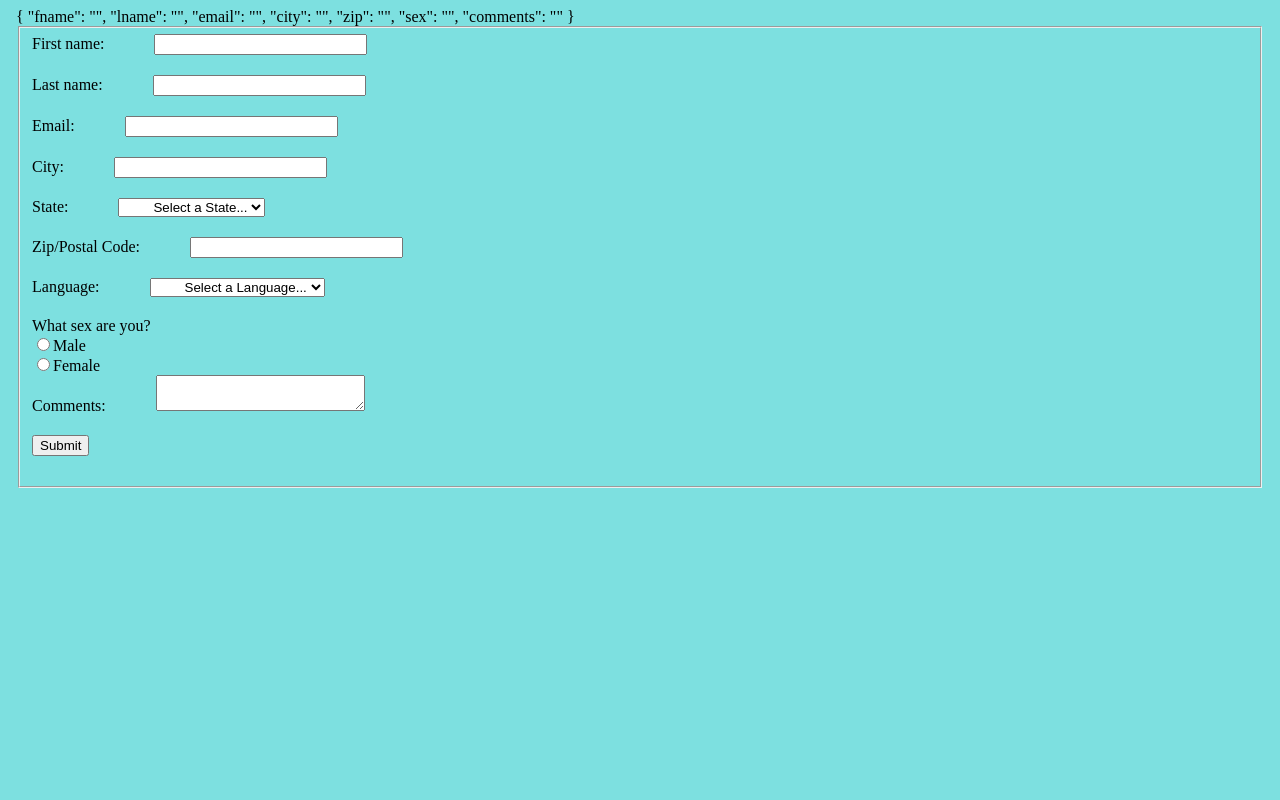
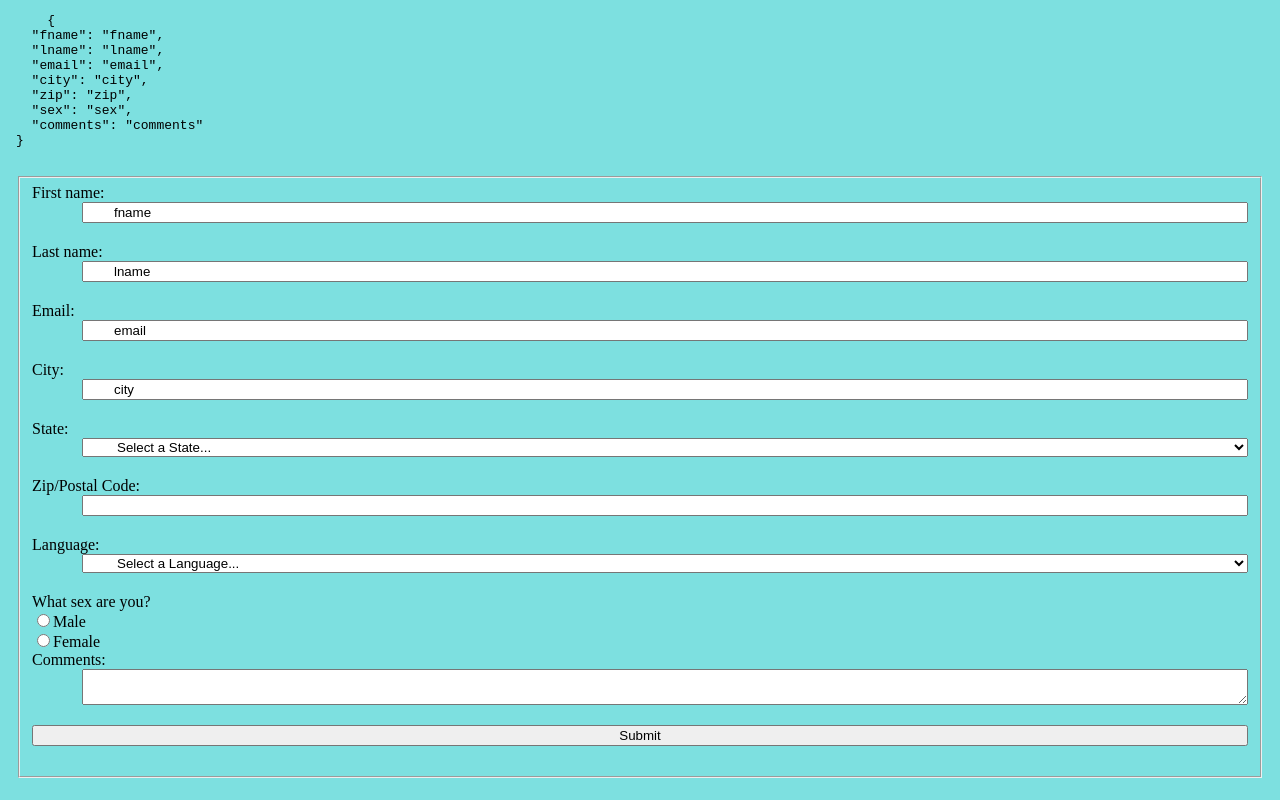
Before and after one commit to Lakneswaran/Basic-form-angular, an Angular app in the folder basic-form-angular-/: page / in a window 1280 px wide. Built offline with nearby package versions, Linux system fonts and the light colour scheme.

Commit message:
data is binded to the friend model

```diff
--- a/basic-form-angular-/src/app/app.component.css
+++ b/basic-form-angular-/src/app/app.component.css
@@ -1,6 +1,9 @@
 .form-group{
     margin-bottom: 20px;
     float: center;
+    display: flex;
+    justify-content: space-evenly;
+    flex-direction: column;
 }
 
 .control-label{
--- a/basic-form-angular-/src/app/app.component.html
+++ b/basic-form-angular-/src/app/app.component.html
@@ -7,30 +7,31 @@
     <title>Document</title>
 </head>
 <body>
-    {{ formName.value | json }}
-
+    <pre>
+    {{ friendModel | json }}
+    </pre>
 
 
     <form novalidate action="_submit" method="post" accept-charset="utf-8" #formName="ngForm">
         <fieldset>
             <div id="_fname" class="form-group">
                 <label class=control-label for="fname">First name:</label>
-                <input type="text" name="fname" id="fname" class="form-control" #inputName="ngModel"ngModel>
+                <input type="text" name="fname" id="fname" class="form-control" [(ngModel)]="friendModel.fname">
 
 
             </div>
             <div id="_lname" class="form-group">
                 <label class=control-label for="lname">Last name:</label>
-                <input type="text" name="lname" id="lname" class="form-control" #inputName="ngModel"ngModel>
+                <input type="text" name="lname" id="lname" class="form-control" [(ngModel)]="friendModel.lname">
 
             </div>
             <div id="_email" class="form-group">
                 <label class=control-label for="email">Email:</label>
-                <input type="email" name="email" id="email" autocorrect="off" autocapitalize="off" class="form-control" #inputName="ngModel"ngModel>
+                <input type="email" name="email" id="email" autocorrect="off" autocapitalize="off" class="form-control" [(ngModel)]="friendModel.email">
             </div>
             <div id="_city" class="form-group">
                 <label class=control-label for="city">City:</label>
-                <input type="text" name="city" id="city" class="form-control" #inputName="ngModel"ngModel>
+                <input type="text" name="city" id="city" class="form-control" [(ngModel)]="friendModel.city">
             </div>
             <div id="_state" class="form-group">
                 <label class=control-label for="state">State:</label>
--- a/basic-form-angular-/src/app/app.component.ts
+++ b/basic-form-angular-/src/app/app.component.ts
@@ -1,4 +1,5 @@
 import { Component } from '@angular/core';
+import { Friend } from './friend';
 
 @Component({
   selector: 'app-root',
@@ -22,4 +23,6 @@ export class AppComponent {
     'Not in list'
   ];
 
+ friendModel = new Friend("fname", "lname", "email", "city", "zip", "sex", "comments");
+
 }
--- a/basic-form-angular-/src/app/app.module.ts
+++ b/basic-form-angular-/src/app/app.module.ts
@@ -3,6 +3,8 @@ import { BrowserModule } from '@angular/platform-browser';
 
 import { AppComponent } from './app.component';
 import {FormsModule} from '@angular/forms';
+
+
 
 @NgModule({
   declarations: [
@@ -16,3 +18,4 @@ import {FormsModule} from '@angular/forms';
   bootstrap: [AppComponent]
 })
 export class AppModule { }
+export class Friend { }
--- /dev/null
+++ b/basic-form-angular-/src/app/friend.ts
@@ -0,0 +1,14 @@
+export class Friend {
+    constructor(
+       public fname:string,
+       public lname:string,
+       public email: string,
+       public city: string,
+       public zip: string,
+       public sex: string,
+       public comments: string
+
+
+      ){}
+
+}
```
Also changed, not shown: 1 other file (tests, documents, lock files or other folders).
